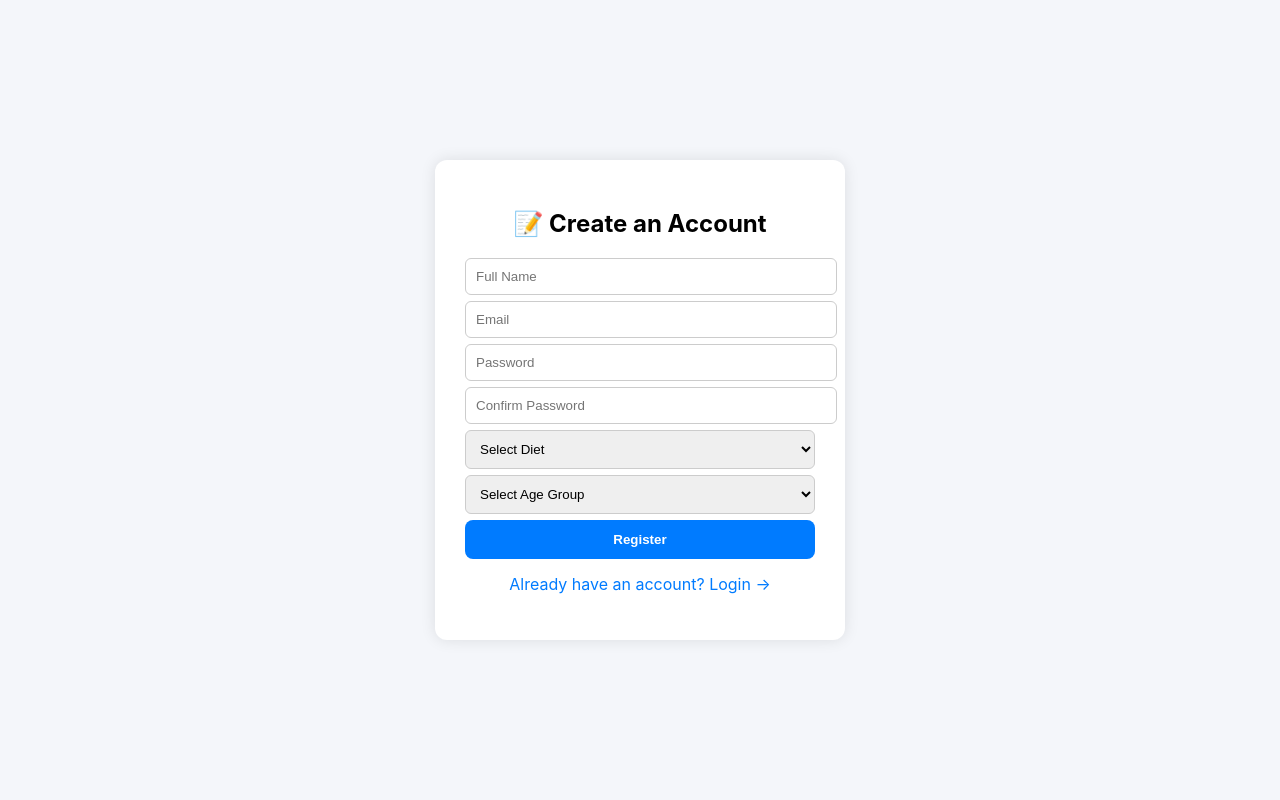
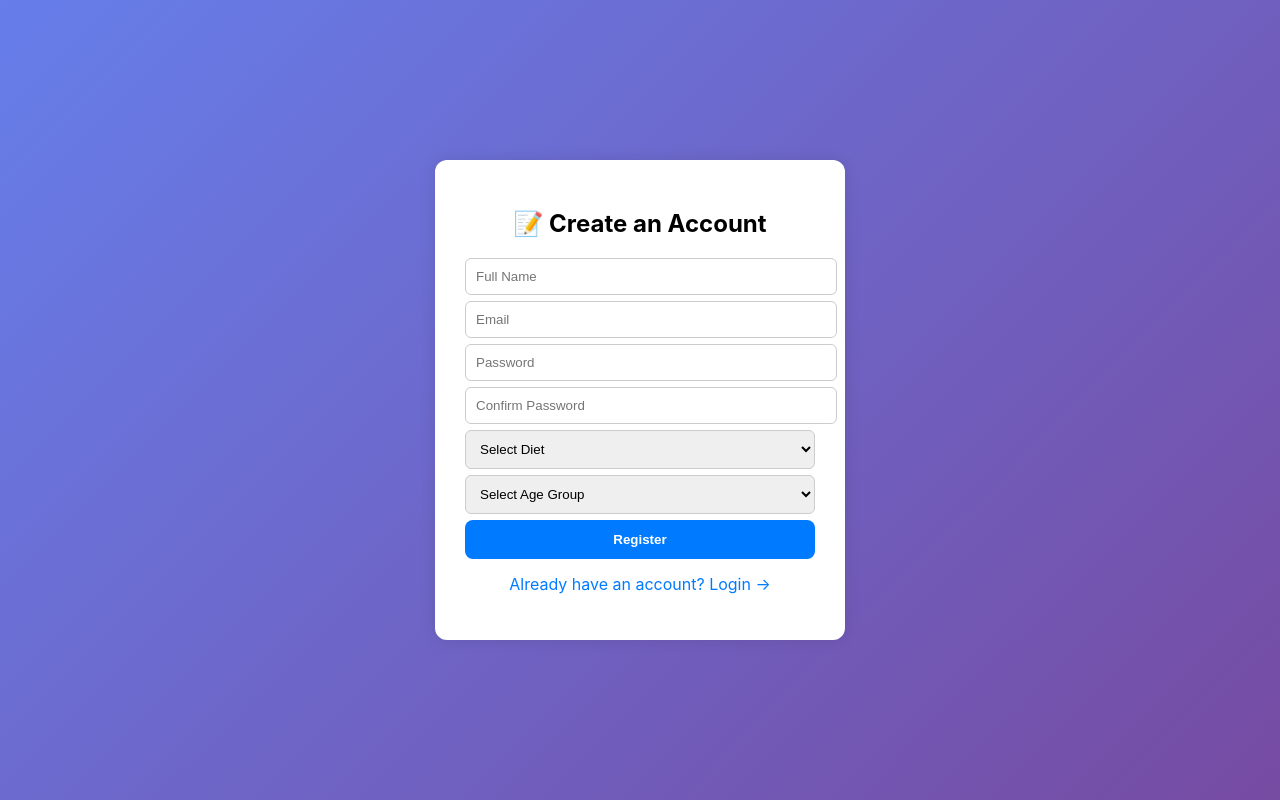
Before and after one commit to priyal1350/Recipe-Recommendation-System, a React (Create React App) app in the folder smart-recipe-finder-ui/: page /register in a window 1280 px wide. Built offline with nearby package versions, Linux system fonts and the light colour scheme.

Commit message:
Update background style with gradient for Register page

```diff
--- a/smart-recipe-finder-ui/src/pages/Register.jsx
+++ b/smart-recipe-finder-ui/src/pages/Register.jsx
@@ -192,6 +192,7 @@ const styles = {
     background: "#f4f6fa",
     display: "flex",
     justifyContent: "center",
+     background: "linear-gradient(135deg, #667eea, #764ba2)",
     alignItems: "center"
   },
   card: {
```
